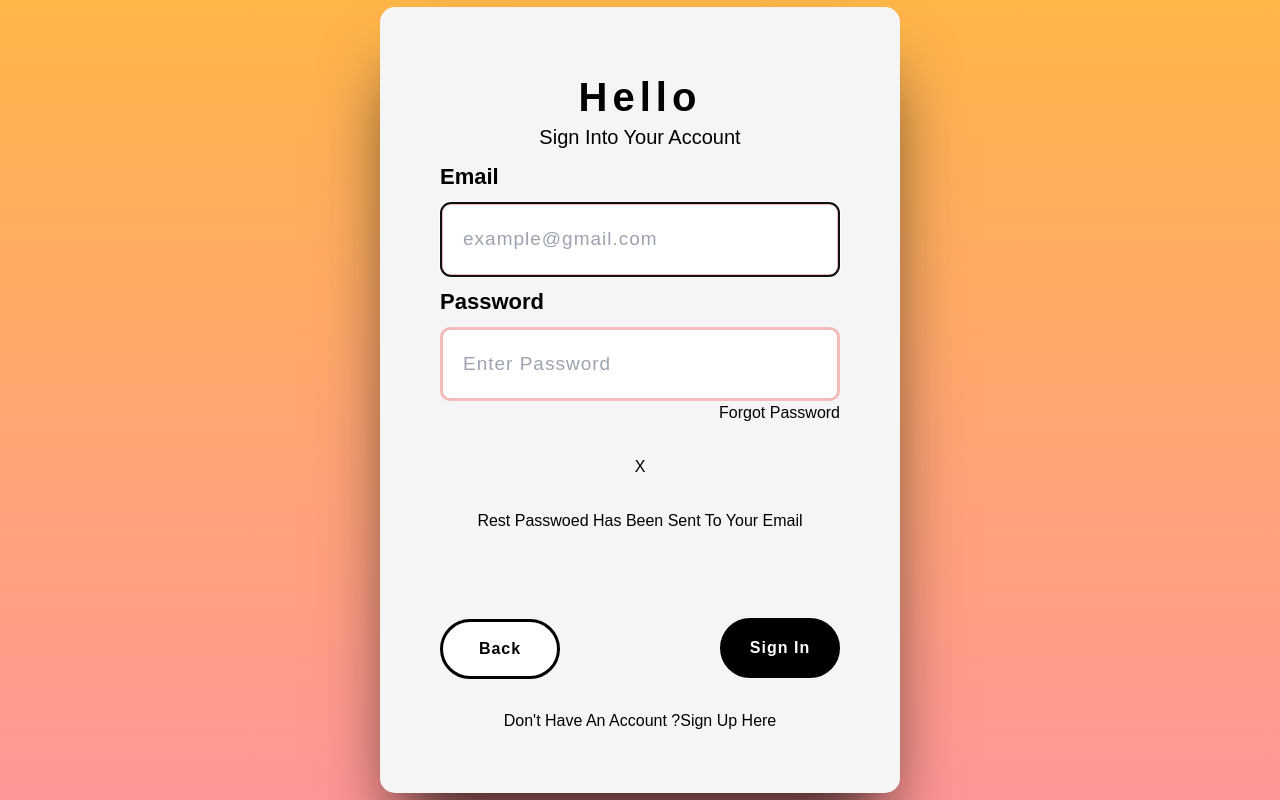
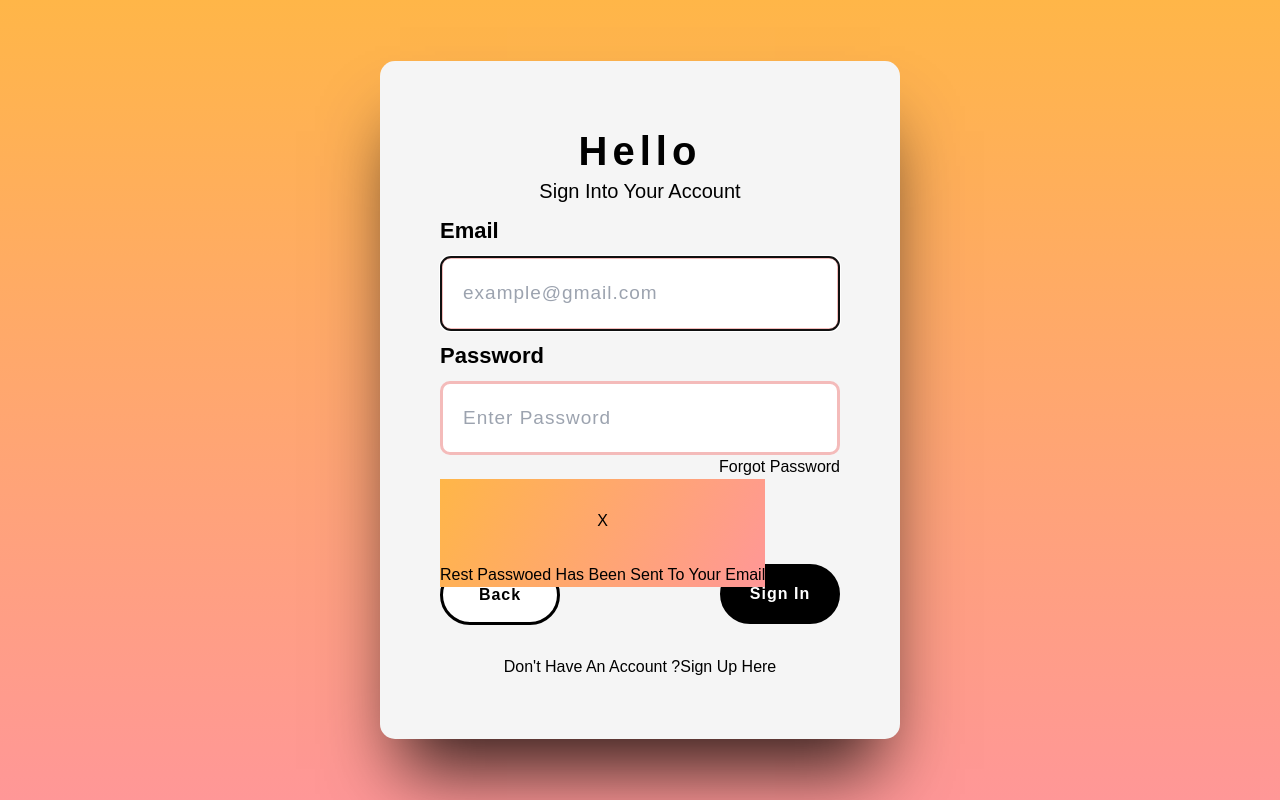
Before and after one commit to Chrstphr9/Form, a React (Create React App) app: page / in a window 1280 px wide. Built offline with nearby package versions, Linux system fonts and the light colour scheme.

Commit message:
setting the modal style

```diff
--- a/src/Modal.jsx
+++ b/src/Modal.jsx
@@ -1,13 +1,13 @@
 import React from 'react'
 
-const Modal = ({open}) => {
+const Modal = ({ open, onClose }) => {
     if (!open) return null
   return (
     <div>
         <div className="overlay">
             <div className="modalContainer">
             <div className="modalRight">
-                <p className="closeBtn">X</p>
+                <p onClick={onClose} className="closeBtn">X</p>
                 <div className="content">
                     <p>Rest Passwoed Has Been Sent To Your Email</p>
                 </div>
--- a/src/components/Login/Login.css
+++ b/src/components/Login/Login.css
@@ -1,13 +1,11 @@
-
 * {
   box-sizing: border-box;
   margin: 0;
   padding: 0;
   font-family: "Nunito", sans-serif;
-
 }
 body {
-    background: linear-gradient(120deg,#FFB648,#FF9797);
+  background: linear-gradient(120deg, #ffb648, #ff9797);
 }
 h1 {
   font-size: 40px;
@@ -22,7 +20,7 @@ h1 {
   font-weight: 500;
   margin-top: -5px;
 }
-.btn{
+.btn {
   display: flex;
   justify-content: flex-end;
   margin-top: 80px;
@@ -66,7 +64,7 @@ h1 {
   width: 100%;
   min-height: 100vh;
   padding: 0 20px;
-    background: linear-gradient(1980deg,#FFB648,#FF9797);
+  background: linear-gradient(1980deg, #ffb648, #ff9797);
   display: flex;
 }
 
@@ -98,7 +96,7 @@ h1 {
   line-height: 1;
   font-weight: 600;
 }
-.modal {
+/* .modal {
   position: absolute;
   top: 50%;
   left: 50%;
@@ -110,12 +108,12 @@ h1 {
   padding: 4px;
   display: flex;
   justify-content: center;
-}
+} */
 .login .loginContainer input {
   width: 100%;
   font-size: 19px;
   border: solid;
-    border-color: #F4BBBA;
+  border-color: #f4bbba;
   padding: 20px;
   border-radius: 10px;
   letter-spacing: 1px;
@@ -135,8 +133,9 @@ h1 {
 .pass {
   display: flex;
   justify-content: right;
+  /* z-index: -1; */
 }
-  .login .loginContainer .btnContainer p a{
+.login .loginContainer .btnContainer p a {
   color: black;
   font-weight: 500;
   letter-spacing: 0.5px;
@@ -159,3 +158,8 @@ p {
   justify-content: center;
   margin-top: 30px;
 }
+
+.overlay {
+  position: fixed;
+  background: linear-gradient(120deg, #ffb648, #ff9797);
+}
--- a/src/components/Login/Login.jsx
+++ b/src/components/Login/Login.jsx
@@ -36,7 +36,7 @@ const Login = () => {
         // onChange={(e) => setPassword(e.target.value)}
       />
     <a className='pass'href="" onClick= {() => setOpenModal(true)}>Forgot Password</a>
-    <Modal open={openModal }/>
+    <Modal open={openModal} onClose={()=> setOpenModal(false)} />
 
       {/* <p className="errorMsg">{passwordError}</p> */}
       <div className="btn">
```
Lines whose indentation alone changed are shown as unchanged.
